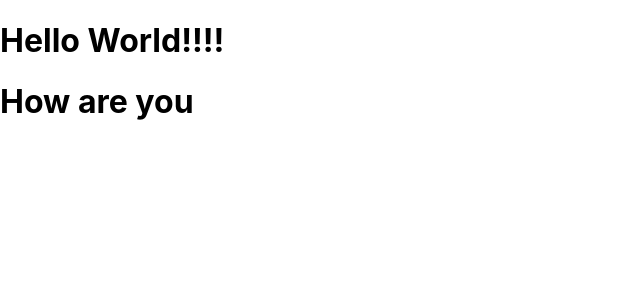
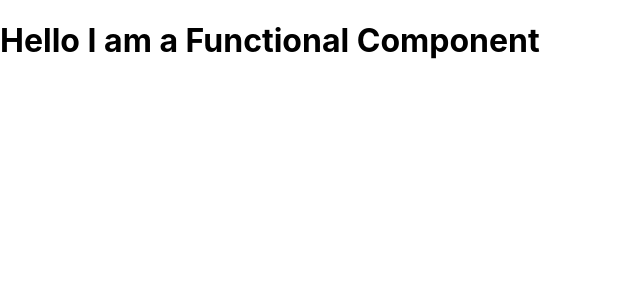
Before and after one commit to pampana-subrahmanyam/react-js, a React (Create React App) app: page / in a window 1280 px wide. Shown: the top 300 px of the page, without its empty margins (0-640 px from the left). Built offline with nearby package versions, Linux system fonts and the light colour scheme; the HTML template or start-up script is replaced by a standard one.

Commit message:
functional component

```diff
--- a/src/1_basics/1_simple_elements.js
+++ b/src/1_basics/1_simple_elements.js
@@ -2,8 +2,14 @@
 ////IN react js ,we can create componect by using functions
 
 function singleElement() {
+    /*
+    JSX stands for JavaScript XML.
+    JSX allows us to write HTML in React.
+    JSX makes it easier to write and add HTML in React.
+    */
     //If you want to return one statement then you can use on line
     return <h1>Hello Boss!!!!</h1>;
+    //This stament is adding <h1> tag inside the JavaScript
 }
 
 function useVarible() {
@@ -21,9 +27,18 @@ function singleElement() {
     </div>;
 }
 
+function varibles() {
+    let name = "Subbu";
+    return <div>
+        <h1>How are you</h1>
+        <h1>{name}</h1>
+    </div>;
+}
+
 function TestFile1() {
     //return singleElement();
-   return multipleElemenmts();
+    // return multipleElemenmts();
+    return varibles();
 }
 
 export default TestFile1;
--- /dev/null
+++ b/src/1_basics/2_FunctionlComponent.js
@@ -0,0 +1,17 @@
+
+
+function CustomText(){
+    //This is a react Functional COmponent
+    let text="Hello I am a Functional Component"
+    return <h1>{text}</h1>;
+}
+
+function MyFunctionlComponent(){
+    return (
+        <div>
+           <CustomText></CustomText>
+        </div>
+    );
+}
+
+export default MyFunctionlComponent;
--- a/src/1_basics/App.js
+++ b/src/1_basics/App.js
@@ -1,7 +1,12 @@
 
 import TestFile1 from './1_simple_elements';
+import MyFunctionlComponent from './2_FunctionlComponent'
+
 
 function App(){
-  return TestFile1();
+  //return TestFile1();
+  return MyFunctionlComponent();
 }
+
+
 export default App;
```
Lines whose indentation alone changed are shown as unchanged.
